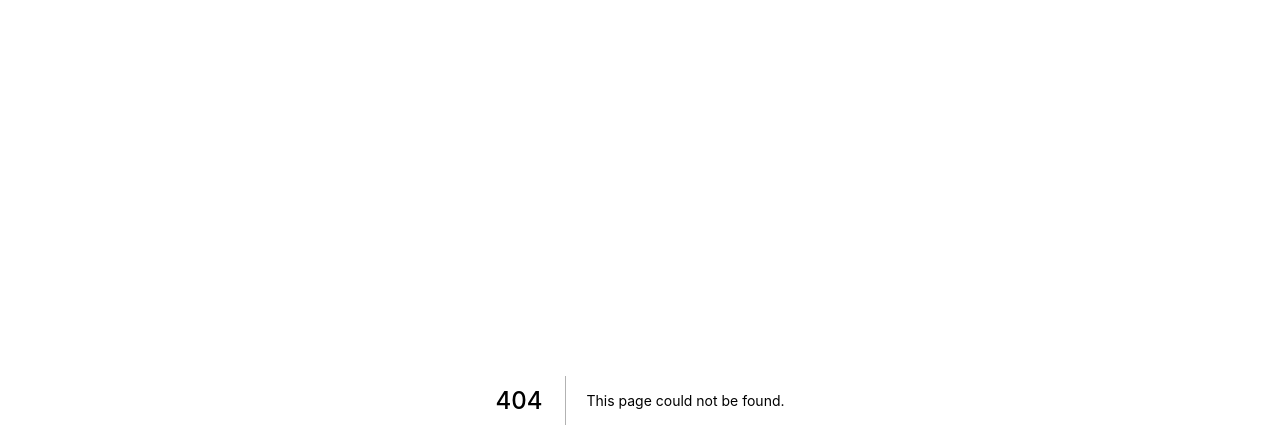
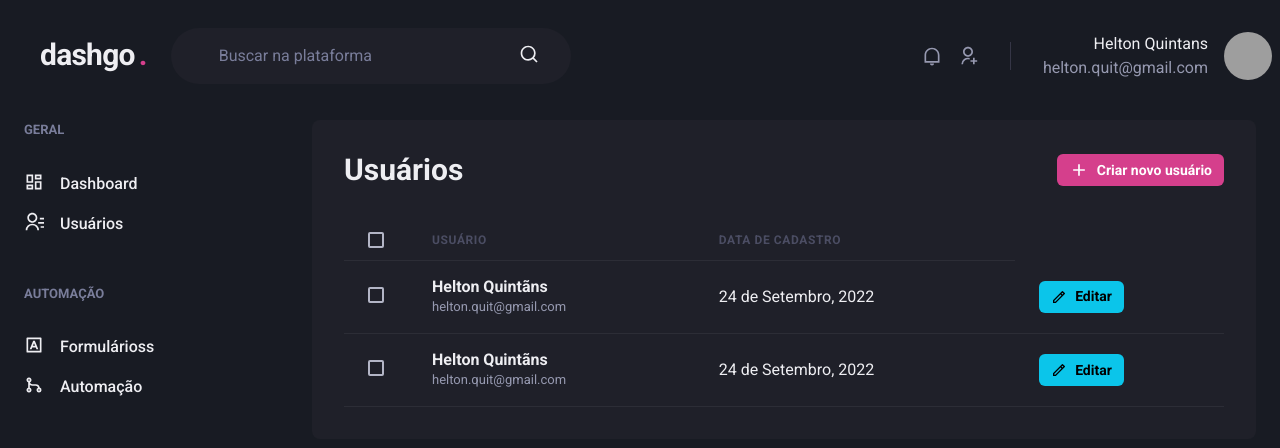
Before and after one commit to helton-quintans/dashgo, a Next.js app: page /users in a window 1280 px wide. Before the commit this address had no page. Shown: the top 448 px of the page. Built offline with nearby package versions, Linux system fonts and the light colour scheme; grey boxes are pictures that could not be loaded.

Commit message:
feat: Página de usuários com tabela

```diff
--- /dev/null
+++ b/src/pages/users/index.tsx
@@ -0,0 +1,114 @@
+// import {} from ""
+
+import {
+  Box,
+  Button,
+  Checkbox,
+  Flex,
+  Heading,
+  Icon,
+  Table,
+  Tbody,
+  Td,
+  Th,
+  Thead,
+  Tr,
+  Text,
+} from "@chakra-ui/react";
+import { RiAddLine, RiPencilLine } from "react-icons/ri";
+import { Header } from "../../components/Header";
+import { Sidebar } from "../../components/Sidebar";
+
+export default function UserList() {
+  return (
+    <Box>
+      <Header />
+      <Flex w="100%" my="6" maxWidth={1480} mx="auto" px="6">
+        <Sidebar />
+
+        <Box flex="1" borderRadius={8} bg="gray.800" p="8">
+          <Flex mb="8" justify="space-between" align="center">
+            <Heading size="lg">Usuários</Heading>
+
+            <Button
+              as="a"
+              size="sm"
+              fontSize="sm"
+              colorScheme="pink"
+              leftIcon={<Icon as={RiAddLine} fontSize="20" />}
+            >
+              Criar novo usuário
+            </Button>
+          </Flex>
+
+          <Table colorScheme="whiteAlpha">
+            <Thead>
+              <Tr>
+                <Th px="6" color="gray.300" width="8">
+                  <Checkbox colorScheme="pink" />
+                </Th>
+                <Th>Usuário</Th>
+                <Th>Data de cadastro</Th>
+              </Tr>
+            </Thead>
+            <Tbody>
+              {/* //! Mocked */}
+              <Tr>
+                <Td px="6">
+                  <Checkbox colorScheme="pink" />
+                </Td>
+                <Td>
+                  <Box>
+                    <Text fontWeight="bold">Helton Quintãns</Text>
+                    <Text fontSize="small" color="gray.300">
+                      helton.quit@gmail.com
+                    </Text>
+                  </Box>
+                </Td>
+                <Td>24 de Setembro, 2022</Td>
+                <Td>
+                  <Button
+                    as="a"
+                    size="sm"
+                    fontSize="sm"
+                    colorScheme="cyan"
+                    leftIcon={<Icon as={RiPencilLine} fontSize="16" />}
+                  >
+                    Editar
+                  </Button>
+                </Td>
+              </Tr>
+              <Tr>
+                <Td px="6">
+                  <Checkbox colorScheme="pink" />
+                </Td>
+                <Td>
+                  <Box>
+                    <Text fontWeight="bold">Helton Quintãns</Text>
+                    <Text fontSize="small" color="gray.300">
+                      helton.quit@gmail.com
+                    </Text>
+                  </Box>
+                </Td>
+                <Td>24 de Setembro, 2022</Td>
+                <Td>
+                  <Button
+                    as="a"
+                    size="sm"
+                    fontSize="sm"
+                    colorScheme="cyan"
+                    leftIcon={<Icon as={RiPencilLine} fontSize="16" />}
+                  >
+                    Editar
+                  </Button>
+                </Td>
+              </Tr>
+
+              {/* //! Mocked */}
+            </Tbody>
+          </Table>
+        </Box>
+      </Flex>
+    </Box>
+  );
+}
```
Also changed, not shown: src/pages/dashboard.tsx (+4 -3 lines).
